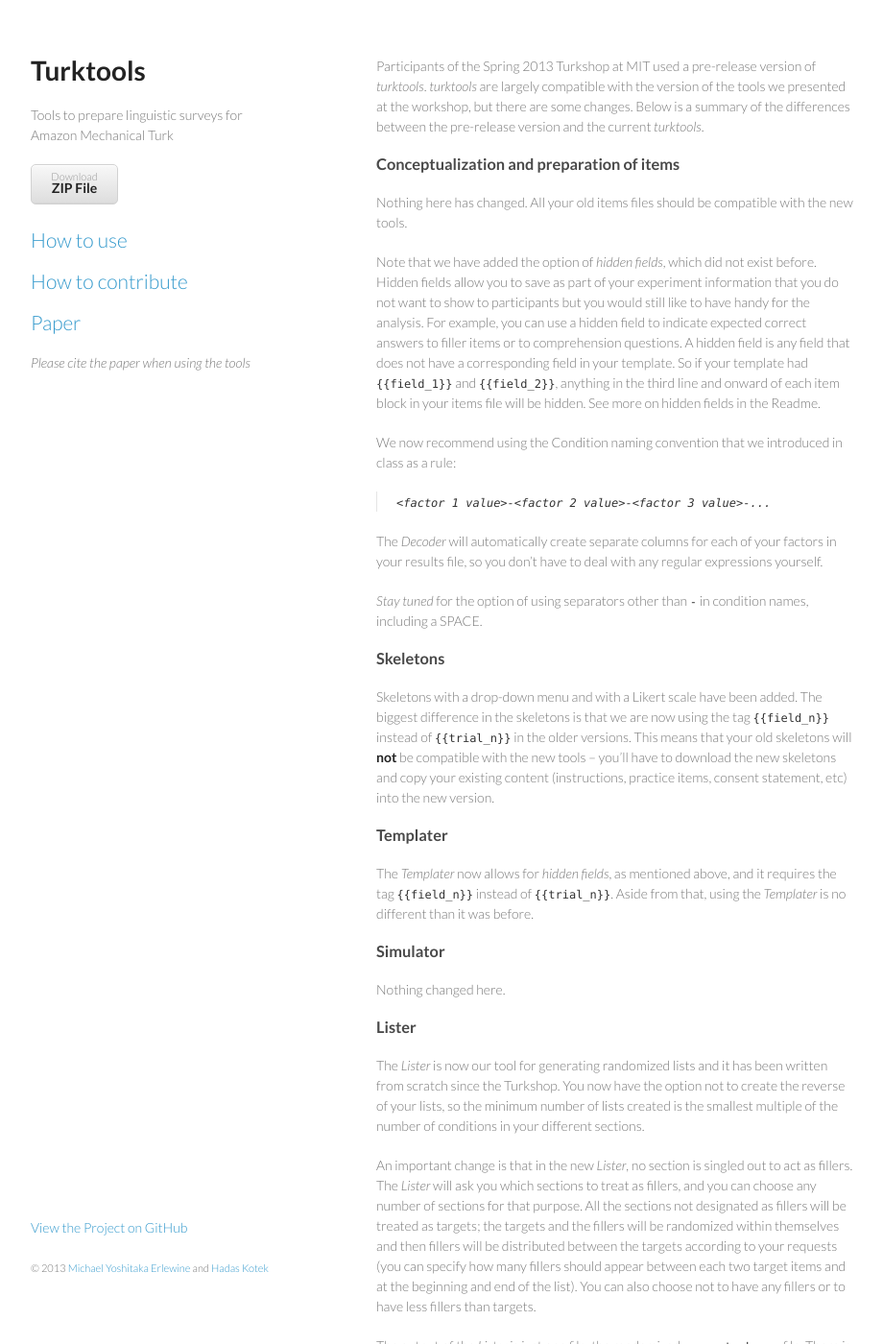
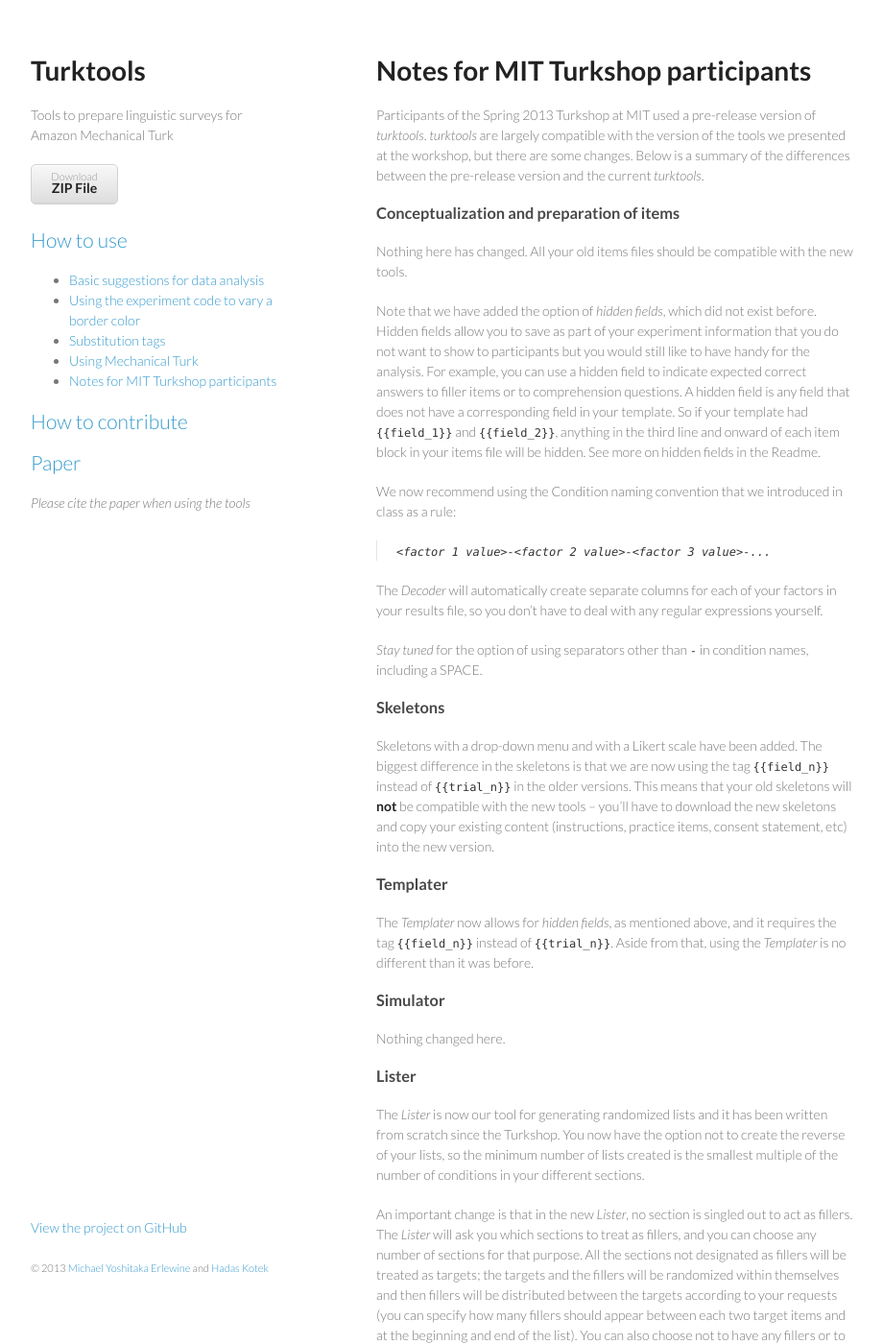
Before and after one commit to mitcho/turktools, a Jekyll site: the page built from use/turkshop.md, in a window 1280 px wide and 1400 px high. Shown: the whole window at 96% size, without its empty margins (178-1098 px from the left). Built offline with Jekyll 4.4.1, drawn with Linux system fonts in a browser that asks for light colours.

Commit message:
update sidebar layout

```diff
--- a/_layouts/default.html
+++ b/_layouts/default.html
@@ -15,7 +15,7 @@
 <body>
 	<div class="wrapper">
 		<header>
-			<h1>Turktools</h1>
+			<h1><a href='/'>Turktools</a></h1>
 			<p>Tools to prepare linguistic surveys for Amazon Mechanical Turk</p>
 
 			<ul class='buttons'>
@@ -25,9 +25,13 @@
 			</ul>
 
 			<h2><a href="/use">How to use</a></h2>
-			<ul>{% for item in site.pages.use %}
+			{% if page.path contains 'use' %}
+			<ul>{% for item in site.pages %}
+			{% if (item.path contains 'use') and (item.path != 'use/index.md') %}
 				<li><a href="{{ item.url }}">{{ item.title }}</a></li>
-			{% endfor %}</ul>
+			{% endif %}{% endfor %}</ul>
+			{% endif %}
+
 			<h2><a href="/contribute">How to contribute</a></h2>
 
 			<h2><a href="http://ling.auf.net/lingbuzz/001802/current.pdf">Paper</a></h2>
@@ -37,12 +41,14 @@
 		</header>
 		<section>
 
+{% if (page.path != 'index.md') %}<h1>{{ page.title }}</h1>{% endif %}
+
 {{ content }}
 
 		</section>
 		<footer>
 
-			<p class="view"><a href="https://github.com/mitcho/turktools">View the Project on GitHub</a></p>
+			<p class="view"><a href="https://github.com/mitcho/turktools">View the project on GitHub</a></p>
 
 			<p><small>&copy; 2013 <a href='http://mitcho.com'>Michael Yoshitaka Erlewine</a> and <a href='http://web.mit.edu/hkotek/www/'>Hadas Kotek</a></small></p>
 
--- a/stylesheets/styles.css
+++ b/stylesheets/styles.css
@@ -36,6 +36,11 @@
   color:#39c;
   font-weight:400;
   text-decoration:none;
+}
+
+h1 a {
+	font-weight: bold;
+	color: #222;
 }
 
 a small {
```
